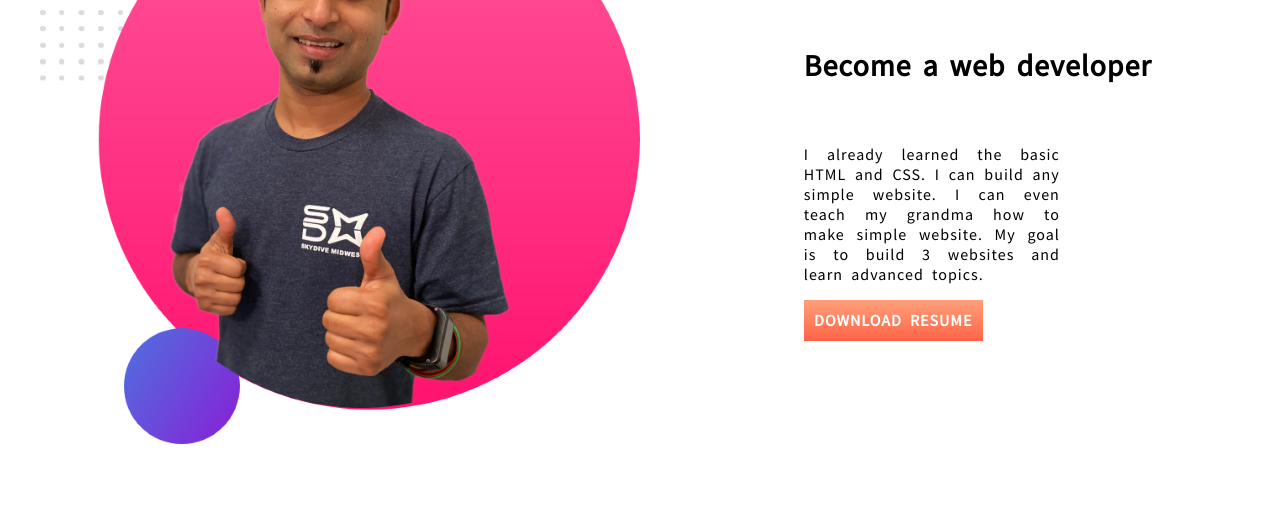
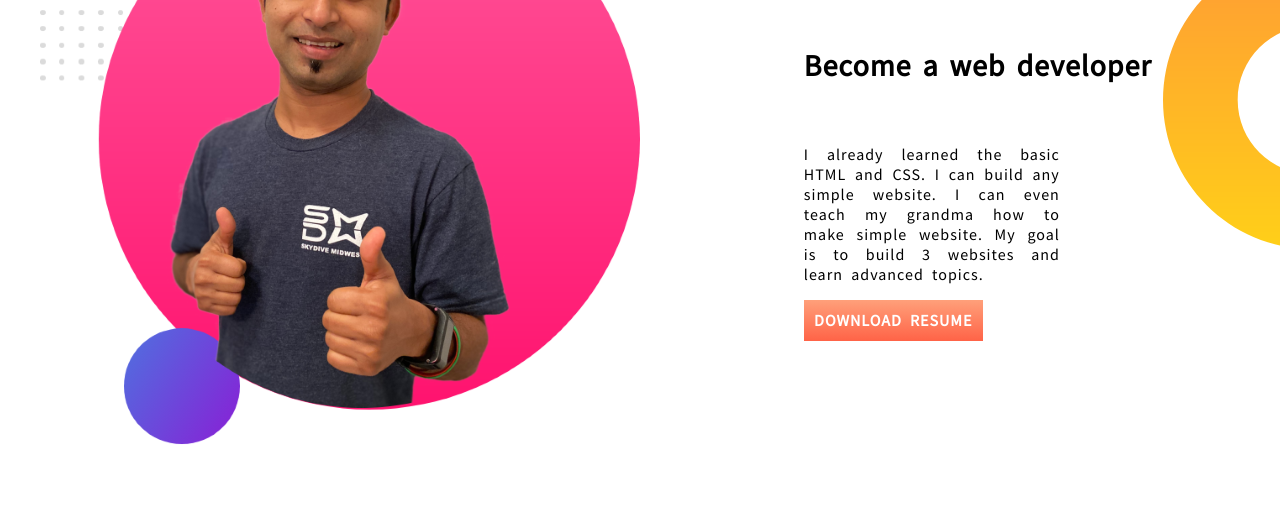
Before and after one commit to HosnainRafi/web-portfolio, a plain HTML site: page index.html in a window 1280 px wide. Shown: the part 781-1300 px from the top of the page. Drawn offline with Linux system fonts and the light colour scheme.

Commit message:
background

```diff
--- a/style.css
+++ b/style.css
@@ -67,3 +67,8 @@ section{
     float: left;
     padding-left: 40px;
 }
+.half-width4{
+    background-image: url("images/dream-bg.png");
+    background-position: right;
+    background-repeat: no-repeat;
+}
```
